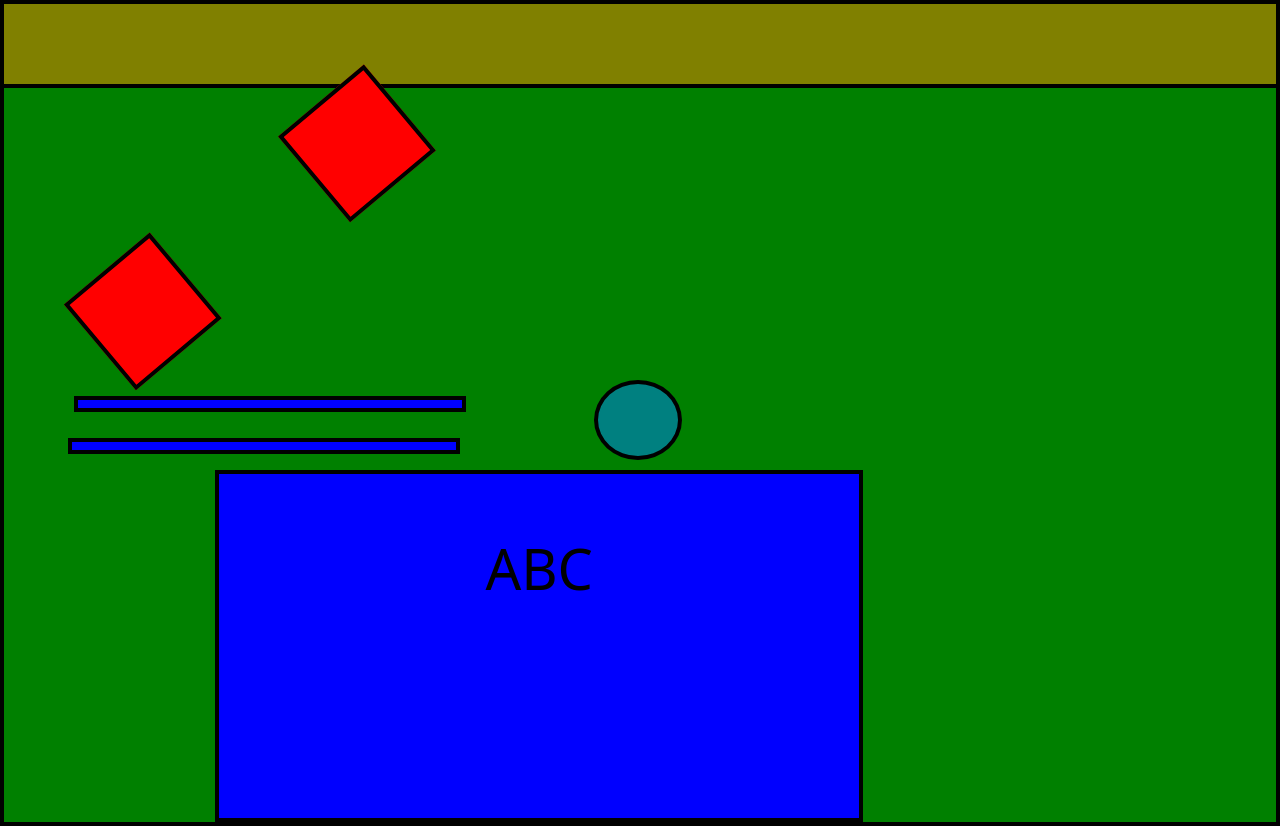
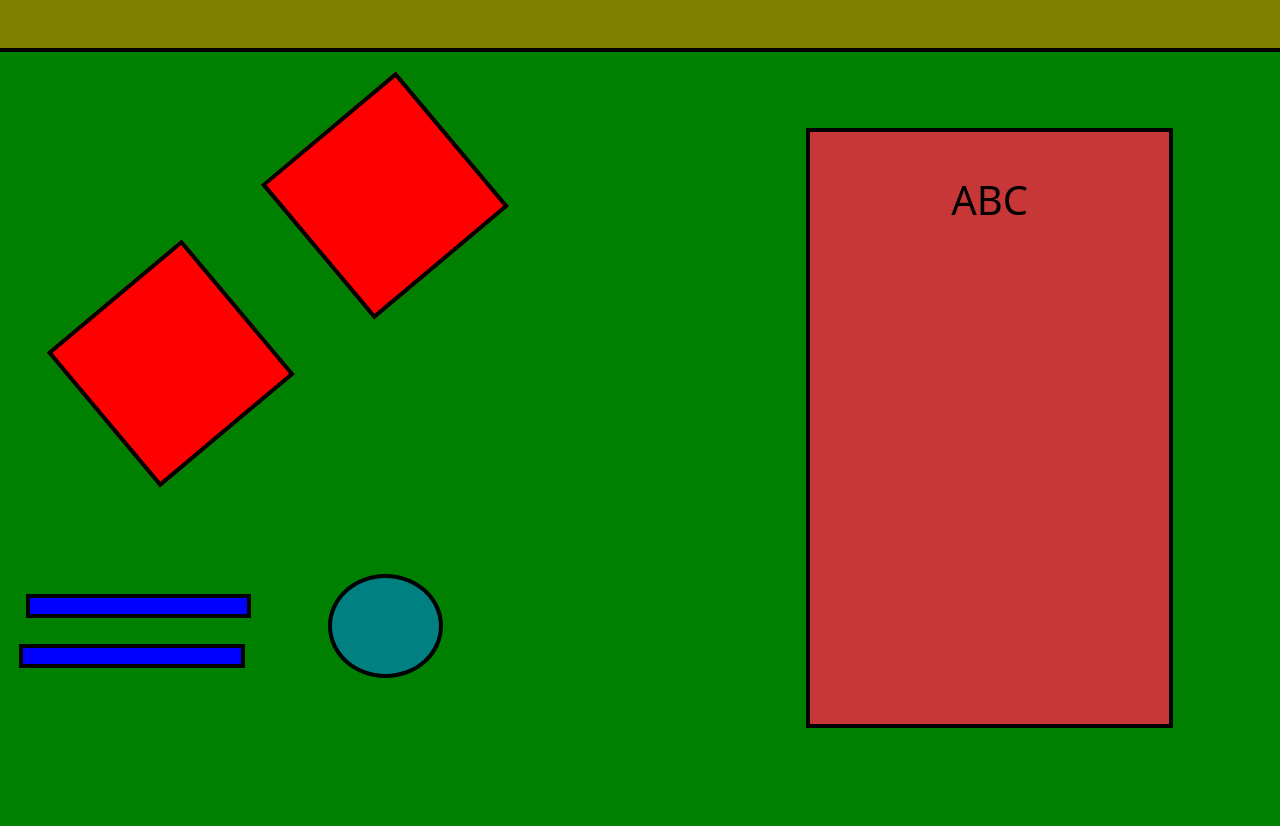
Before and after one commit to DAMIANG97/Junior-Game-Editor-Task, a plain HTML site: page index.html in a window 1280 px wide. After the commit the page ends 800 px from the top, so only its background shows below. Drawn offline with Linux system fonts and the light colour scheme.

Commit message:
Styles web side up to 900px wide.

```diff
--- a/style.css
+++ b/style.css
@@ -1,12 +1,11 @@
 body {
   background-color: #008000;
   margin: 0rem;
-  border: black solid 0.25rem;
 }
 header {
   background-color: #808000;
   border-bottom: 0.25rem black solid;
-  height: 5rem;
+  height: 6vh;
 }
 main {
   display: flex;
@@ -79,3 +78,59 @@ main {
   font-size: 3.5rem;
   font-weight: 400;
 }
+
+@media (min-width: 583px) {
+  main {
+    display: grid;
+    grid-template-columns: 1fr 1fr;
+  }
+  .square-section {
+    margin-top: 15vh;
+    grid-column: 1;
+    grid-row: 1;
+  }
+  .square-section__square {
+    width: calc(min(17vw, 21vh));
+    height: calc(min(17vw, 21vh));
+  }
+
+  .square-section__square--second {
+    margin-left: 7.5vw;
+  }
+  .equal-section {
+    align-self: end;
+    grid-column: 1;
+    grid-row: 1;
+    margin-bottom: 10vh;
+  }
+  .equal-section__rectangles {
+  }
+  .equal-section__rectangle {
+    height: 2vh;
+    width: 17vw;
+    margin-left: 2vw;
+  }
+  .equal-section__rectangle--second {
+    margin-left: 1.5vw;
+  }
+  .equal-section__circle {
+    aspect-ratio: 10/9;
+    height: 12vh;
+    margin-left: 6vw;
+  }
+  .rectangle {
+    grid-row: 1 / 2;
+    grid-column: 2;
+    background-color: #c83737;
+    height: 74vh;
+    width: 28vw;
+    margin-top: 9.5vh;
+    margin-bottom: 5vh;
+    margin-left: 13vw;
+  }
+  .rectangle__description {
+    font-family: system-ui, -apple-system, BlinkMacSystemFont, "Segoe UI", Roboto, Oxygen, Ubuntu, Cantarell, "Open Sans", "Helvetica Neue", sans-serif;
+    font-size: 2.5rem;
+    font-weight: 400;
+  }
+}
```
Also changed, not shown: index.html (+0 -1 lines).
